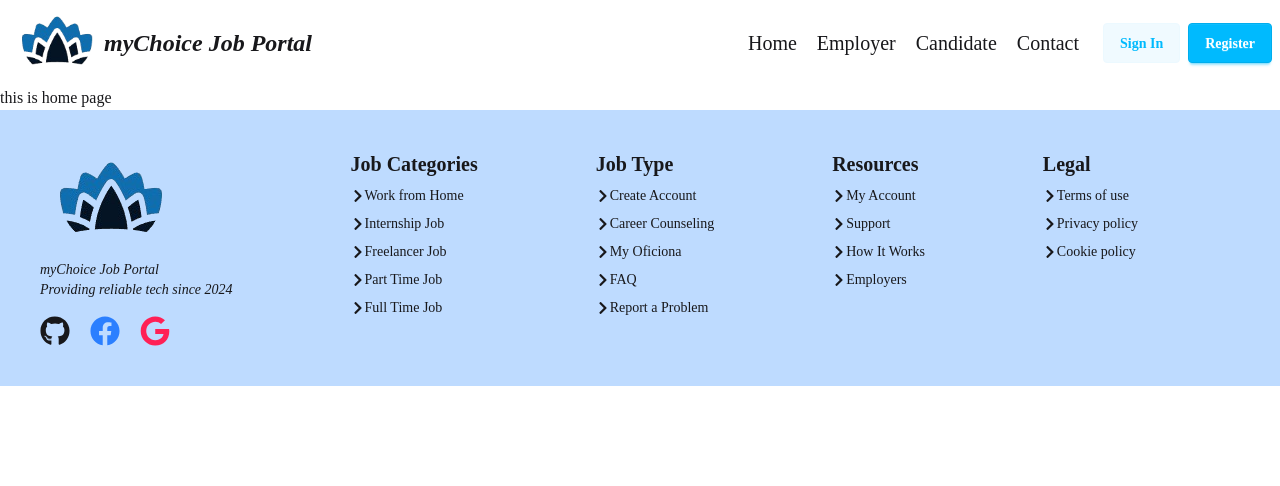
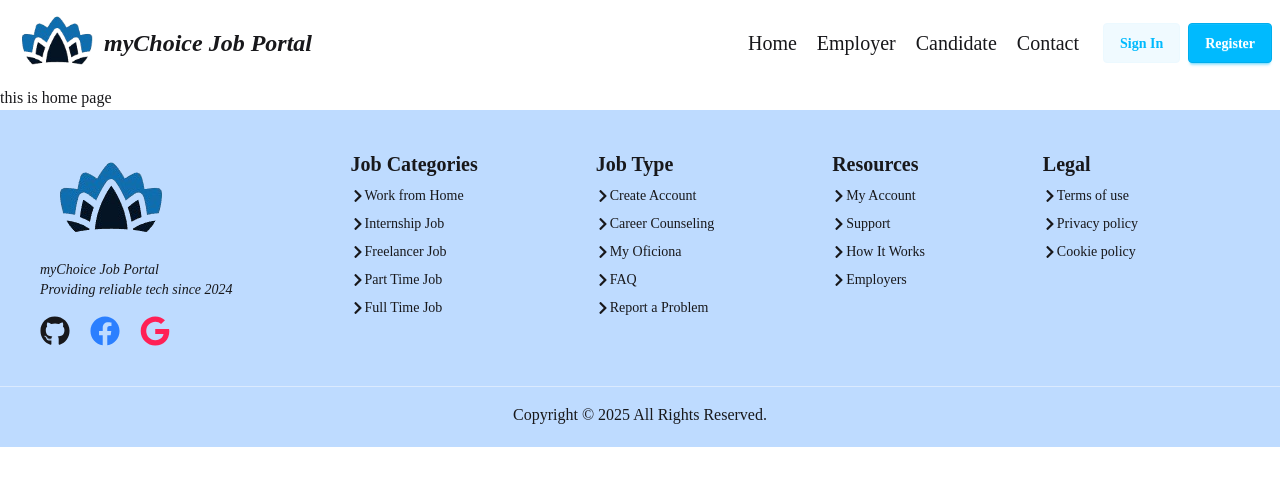
Before and after one commit to rabby159/Project, a React (Vite) app in the folder myChoice-job-portal/: page / in a window 1280 px wide. Shown: the top 486 px of the page. Built offline with nearby package versions, Linux system fonts and the light colour scheme; no server answers.

Commit message:
update footer

```diff
--- a/myChoice-job-portal/src/pages/Shared/Footer.jsx
+++ b/myChoice-job-portal/src/pages/Shared/Footer.jsx
@@ -6,7 +6,7 @@ import { Link } from "react-router-dom";
 const Footer = () => {
   return (
     <div className="bg-blue-200">
-      <footer className="footer sm:footer-horizontal max-w-7xl mx-auto text-base-content p-10">
+      <footer className="footer sm:footer-horizontal max-w-7xl mx-auto text-base-content p-10 border-b-1 border-b-blue-100 mb-4">
         <aside>
           <img src={logo} alt="logo" />
           <p className="italic">
@@ -107,6 +107,9 @@ const Footer = () => {
           </div>
         </nav>
       </footer>
+      <div className="flex justify-center pb-5">
+        <p>Copyright © 2025 All Rights Reserved.</p>
+      </div>
     </div>
   );
 };
```
